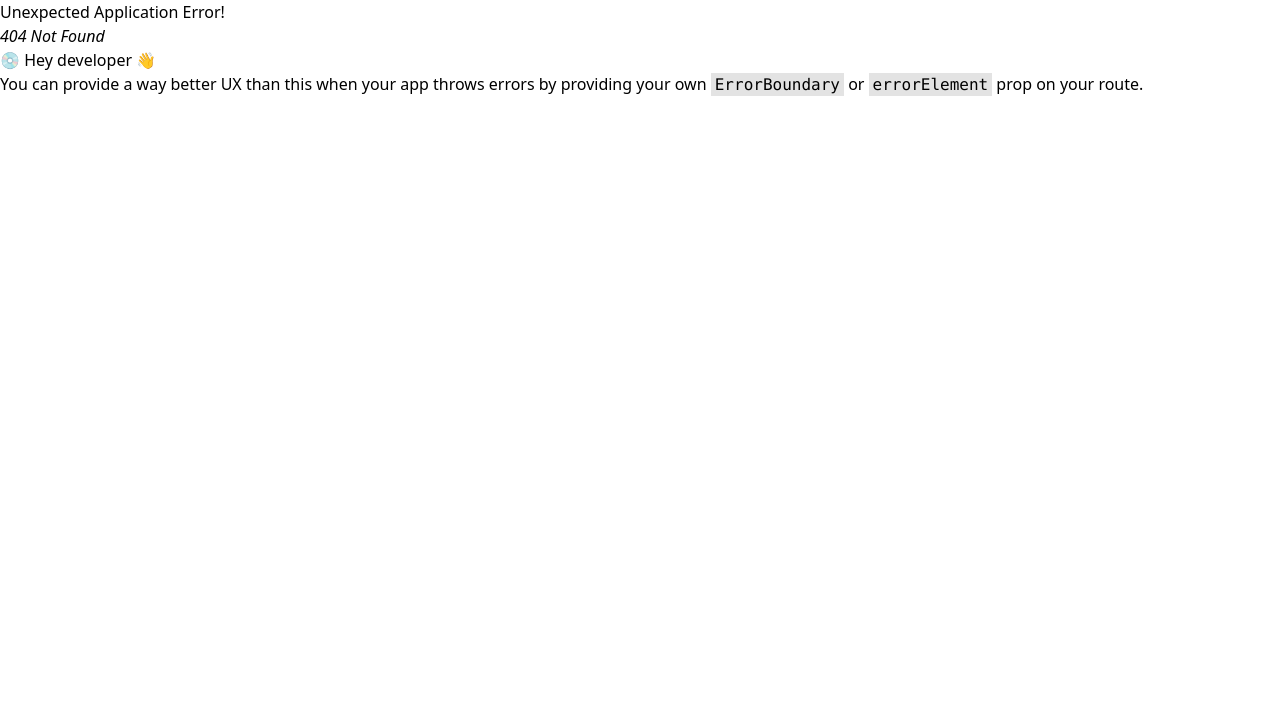
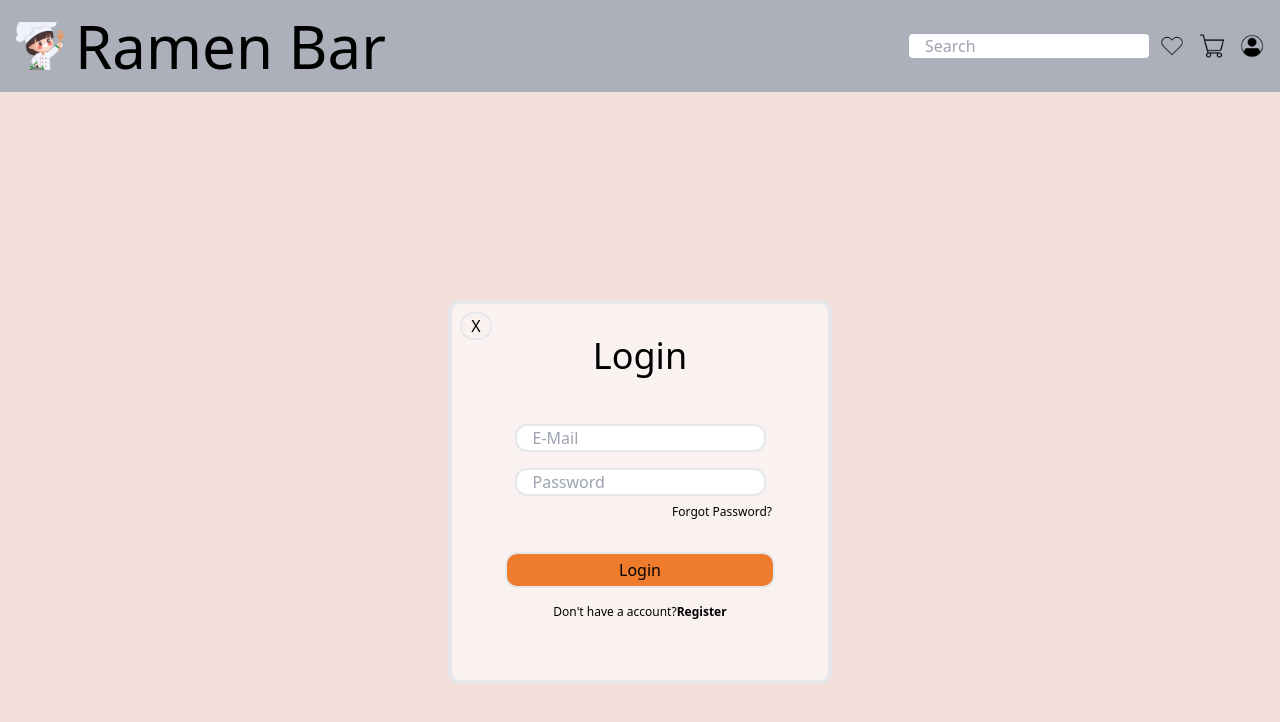
Before and after one commit to DaveMo82/Online_Order_Ramen, a React (Create React App) app in the folder frontend/: page /Login in a window 1280 px wide. Before the commit this address had no page. Shown: the top 722 px of the page. Built offline with nearby package versions, Linux system fonts and the light colour scheme.

Commit message:
make login/register form for frontend. Need now backend+PostgreSQL

```diff
--- /dev/null
+++ b/frontend/src/components/Login.tsx
@@ -0,0 +1,80 @@
+import { useState } from "react";
+import Menu from "./Menu";
+import { Link, useNavigate } from "react-router-dom";
+
+const Login = () => {
+  const navigate = useNavigate();
+  const [email, setEmail] = useState("");
+  const [password, setPassword] = useState("");
+  const [closeForm, setCloseForm] = useState(true);
+
+  const toggleClose = () => {
+    setCloseForm(false);
+    navigate("/");
+  };
+
+  return (
+    <>
+      <Menu />
+      {closeForm && (
+        <div className="flex flex-col h-screen font-Rubik  justify-center items-center bg-container">
+          <div className="border-4 rounded-xl w-96 min-h-96 relative backdrop-blur-md bg-white/60">
+            <div
+              className="absolute rounded-full top-2 left-2 cursor-pointer border-2 w-8 flex justify-center items-center "
+              onClick={toggleClose}
+            >
+              X
+            </div>
+            <form className="">
+              <h1 className="mt-8 text-center text-4xl">Login</h1>
+              <div className="flex flex-col justify-center items-center gap-4">
+                <div className="mt-12">
+                  <input
+                    placeholder="E-Mail"
+                    type="email"
+                    className="border-2 rounded-xl pl-4"
+                    onChange={(event) => setEmail(event.target.value)}
+                  />
+                </div>
+                <div>
+                  <input
+                    placeholder="Password"
+                    type="password"
+                    className="border-2 rounded-xl pl-4"
+                    onChange={(event) => setPassword(event.target.value)}
+                  />
+                </div>
+              </div>
+              <div className="flex flex-col">
+                <a
+                  href="#"
+                  className="text-right mr-14 my-2 text-xs cursor-pointer"
+                >
+                  Forgot Password?
+                </a>
+              </div>
+              <div className="flex flex-col justify-center items-center mt-6">
+                <button
+                  type="submit"
+                  className="border-2 rounded-xl px-28 py-1 bg-button"
+                >
+                  Login
+                </button>
+                <Link to="/Register">
+                  <div className="mt-4 text-xs">
+                    Don't have a account?
+                    <a href="" className="font-bold">
+                      Register
+                    </a>
+                  </div>
+                </Link>
+              </div>
+            </form>
+          </div>
+        </div>
+      )}
+    </>
+  );
+};
+
+export default Login;
--- a/frontend/src/components/Menu.tsx
+++ b/frontend/src/components/Menu.tsx
@@ -1,7 +1,12 @@
 import { Link } from "react-router-dom";
 
-const Menu = () => {
-const itemsCount = localStorage.getItem('items');
+interface MenuProps {
+  handleLoginClick?: () => void;
+}
+
+const Menu: React.FC<MenuProps> = ({ handleLoginClick }) => {
+  const itemsCount = localStorage.getItem("items");
+
 
   return (
     <header className="bg-header flex justify-between items-center p-4 ">
@@ -19,11 +24,7 @@ const itemsCount = localStorage.getItem('items');
         <ul className="list-none flex text-xl">
           <li className="inline mr-4">
             <Link to="/favorite">
-              <img
-                src="/assets/favorite.png"
-                alt="favorite"
-                className="w-6"
-              />
+              <img src="/assets/favorite.png" alt="favorite" className="w-6" />
             </Link>
           </li>
           <li className="inline mr-4">
@@ -33,11 +34,19 @@ const itemsCount = localStorage.getItem('items');
                 alt="einkaufwagen"
                 className="w-6"
               />
-              <div className="absolute top-7 right-12 w-4 h-4 text-white">{itemsCount}</div>
+              <div className="absolute top-7 right-12 w-4 h-4 text-white">
+                {itemsCount}
+              </div>
             </Link>
           </li>
           <li>
-            <img src="/assets/login.png" alt="login" className="w-6" />
+            <Link to="/Login">
+            <img
+              src="/assets/login.png"
+              alt="login"
+              className="w-6 cursor-pointer"
+            />
+            </Link>
           </li>
         </ul>
       </nav>
--- /dev/null
+++ b/frontend/src/components/Register.tsx
@@ -0,0 +1,73 @@
+import { Link, useNavigate } from "react-router-dom";
+import Menu from "./Menu";
+import { useState } from "react";
+
+const Register = () => {
+    const navigate = useNavigate();
+    const [username, setUsername] = useState("");
+    const [email, setEmail] = useState("");
+    const [password, setPassword] = useState("");
+    const [closeForm, setCloseForm] = useState(true);
+
+    const toggleClose = () => {
+      setCloseForm(false);
+      navigate("/");
+    };
+
+    return (
+        <>
+        <Menu />
+        <div className="flex flex-col h-screen font-Rubik  justify-center items-center bg-container">
+        <div className="border-4 rounded-xl w-96 min-h-96 relative backdrop-blur-md bg-white/60">
+        <div
+              className="absolute rounded-full top-2 left-2 cursor-pointer border-2 w-8 flex justify-center items-center "
+              onClick={toggleClose}
+            >
+              X
+            </div>
+          <form className="">
+            <h1 className="mt-12 text-center text-4xl">Register</h1>
+            <div className="flex flex-col justify-center items-center gap-4">
+            <div className="mt-10">
+                <input
+                  placeholder="Name"
+                  type="text"
+                  className="border-2 rounded-xl pl-4"
+                  onChange={(event) => setUsername(event.target.value)}
+                />
+              </div>
+              <div className="">
+                <input
+                  placeholder="E-Mail"
+                  type="email"
+                  className="border-2 rounded-xl pl-4"
+                  onChange={(event) => setEmail(event.target.value)}
+                />
+              </div>
+              <div>
+                <input
+                  placeholder="Password"
+                  type="password"
+                  className="border-2 rounded-xl pl-4"
+                  onChange={(event) => setPassword(event.target.value)}
+                />
+              </div>
+            </div>
+            <div className="flex flex-col justify-center items-center mt-12">
+              <button type="submit" className="border-2 rounded-xl px-24 py-1 bg-button">
+                Register
+              </button>
+              <Link to="/Login">
+              <div className="mt-4 text-xs">
+                Already have a account?<a href="" className="font-bold">Login</a>
+              </div>
+              </Link>
+            </div>
+          </form>
+        </div>
+      </div>
+      </>
+    )
+}
+
+export default Register;
--- a/frontend/src/pages/Card.tsx
+++ b/frontend/src/pages/Card.tsx
@@ -23,6 +23,7 @@ const Card = () => {
       setSelectedRamen(JSON.parse(storeSelectedRamen));
     }
   }, []);
+
 
 
   return (
--- a/frontend/src/pages/Home.tsx
+++ b/frontend/src/pages/Home.tsx
@@ -3,6 +3,8 @@ import Footer from "../components/Footer";
 import Ramen from "../components/Ramen";
 
 const Home = () => {
+
+
 
   return (
     <>
--- a/frontend/src/pages/RamenCheck.tsx
+++ b/frontend/src/pages/RamenCheck.tsx
@@ -49,6 +49,7 @@ const handleSelectRamen = (id: String) => {
   setSelectedItem(selectedItem);
   setSelectedRamen([...selectedRamen, ...selectedItem]);
 }
+
 
   return (
     <div className="flex flex-col h-screen font-Rubik">
--- a/frontend/tailwind.config.js
+++ b/frontend/tailwind.config.js
@@ -9,6 +9,7 @@ module.exports = {
         header: "#ACB0BA",
         footer: "#D4D7DC",
         container: "#F3DFDA",
+        button: "#EE7C2C",
       },
     },
   },
```
Also changed, not shown: frontend/src/App.tsx (+10 -0 lines).
